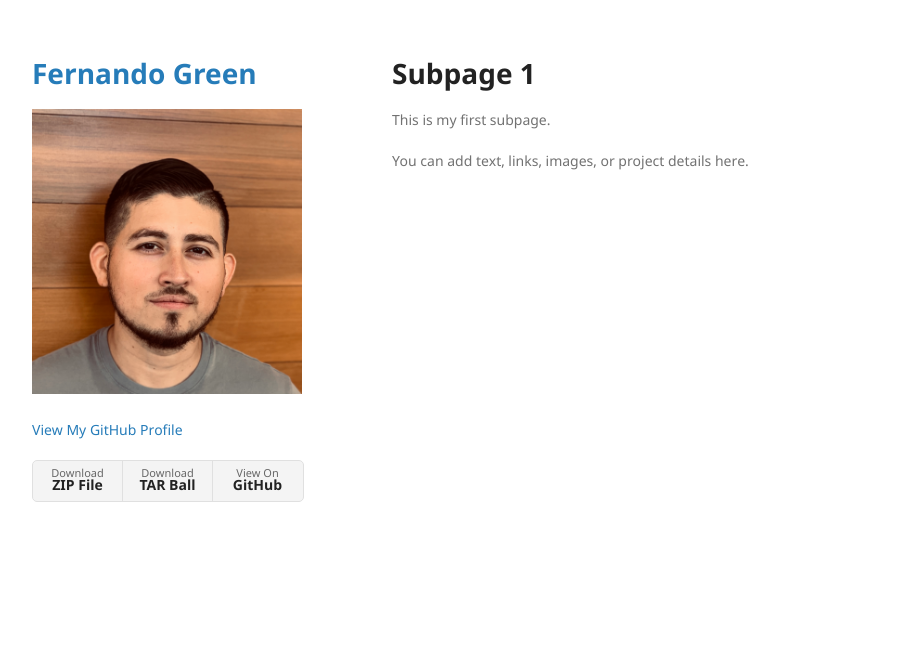
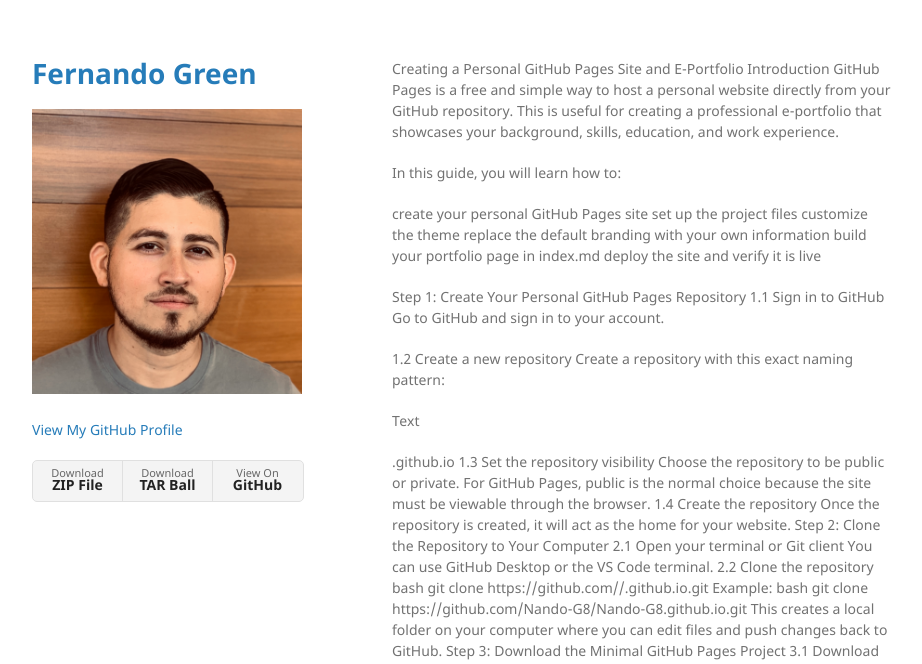
Before and after one commit to Nando-G8/Nando-G8.github.io, a Jekyll site: the page built from subpage_1/index.md, in a window 1280 px wide and 1400 px high. Shown: the top 664 px of the window, without its empty margins (178-1100 px from the left). Built offline with Jekyll 4.4.1, drawn with Linux system fonts in a browser that asks for light colours; the repository's description, which GitHub fills in, is left out; some of the changed text lies outside the part shown.

Commit message:
Revise index.md with GitHub Pages setup guide
Updated index.md to provide a comprehensive guide on creating a personal GitHub Pages site and e-portfolio, including steps for setup, customization, and deployment.

```diff
--- a/subpage_1/index.md
+++ b/subpage_1/index.md
@@ -3,8 +3,191 @@ layout: default
 title: Subpage 1
 ---
 
-# Subpage 1
+Creating a Personal GitHub Pages Site and E-Portfolio
+Introduction
+GitHub Pages is a free and simple way to host a personal website directly from your GitHub repository. This is useful for creating a professional e-portfolio that showcases your background, skills, education, and work experience.
 
-This is my first subpage.
+In this guide, you will learn how to:
 
-You can add text, links, images, or project details here.
+create your personal GitHub Pages site
+set up the project files
+customize the theme
+replace the default branding with your own information
+build your portfolio page in index.md
+deploy the site and verify it is live
+
+Step 1: Create Your Personal GitHub Pages Repository
+1.1 Sign in to GitHub
+Go to GitHub and sign in to your account.
+
+1.2 Create a new repository
+Create a repository with this exact naming pattern:
+
+Text
+<your_github_username>.github.io
+
+1.3 Set the repository visibility
+Choose the repository to be public or private. For GitHub Pages, public is the normal choice because the site must be viewable through the browser.
+
+1.4 Create the repository
+Once the repository is created, it will act as the home for your website.
+
+Step 2: Clone the Repository to Your Computer
+2.1 Open your terminal or Git client
+You can use GitHub Desktop or the VS Code terminal.
+
+2.2 Clone the repository
+
+bash
+git clone https://github.com/<your_github_username>/<your_github_username>.github.io.git
+Example:
+
+bash
+git clone https://github.com/Nando-G8/Nando-G8.github.io.git
+This creates a local folder on your computer where you can edit files and push changes back to GitHub.
+
+Step 3: Download the Minimal GitHub Pages Project
+3.1 Download the project files
+Download the entire minimal project
+<img width="924" height="607" alt="image" src="https://github.com/user-attachments/assets/4c3b5948-c21a-4f2f-af86-eb99aeec761e" />
+
+
+3.2 Unzip the files if necessary
+If the project was downloaded as a zip file, extract it.
+
+3.3 Place the downloaded project in your repository folder
+Move the extracted project files into the local repository directory you cloned in Step 2.
+
+Your repository should now contain the starter website files, including the main homepage file:
+
+Text
+index.md
+This is the file that will serve as the home page of your e-portfolio.
+
+Step 4: Commit and Push the Initial Project Files
+4.1 Check the files in your repository
+Open your repo folder and confirm that the project files are present.
+
+4.2 Add the files to Git
+Run:
+
+bash
+git add .
+4.3 Commit the changes
+Run:
+
+bash
+git commit -m "Initial GitHub Pages setup"
+4.4 Push to GitHub
+Run:
+
+bash
+git push origin main
+If your repository uses a different default branch name, replace main with the correct branch name.
+
+At this point, you have successfully set up the foundation for your GitHub Pages project.
+
+Step 5: Set Up the Theme Using the Project Instructions
+5.1 Read the README file
+Open the README.md file included in the project.
+
+5.2 Follow the “Usage” section
+The project README usually includes setup instructions for:
+
+theme selection
+site configuration
+optional customization settings
+
+5.3 Follow the “Configuration variables” section
+This section often explains how to edit configuration values such as:
+
+site title
+site description
+profile name
+theme options
+navigation settings
+These settings are typically stored in a YAML configuration file such as:
+
+Text
+_config.yml
+
+5.4 Save and commit the configuration changes
+After editing the configuration, commit and push your changes to GitHub.
+
+Step 6: Replace the Stock Image with Your Own Headshot
+6.1 Locate the image file
+In the project files, find the image folder. It is commonly inside something like:
+
+Text
+assets/img/
+or:
+
+Text
+img/
+
+6.2 Replace the default logo or profile photo
+The project includes a stock image file, often named something like:
+
+Text
+logo.png
+Replace it with your own headshot using the same file name for convenience.
+
+This makes the site easier to update without changing file references elsewhere.
+
+6.3 Save the image
+Make sure the file format is supported, such as .png or .jpg.
+
+6.4 Commit the update
+Save, commit, and push the change to GitHub.
+
+Step 7: Rewrite the Homepage Content in index.md
+
+7.1 Open the homepage file
+Navigate to the root file named:
+
+Text
+index.md
+This is the main page of your personal e-portfolio.
+
+7.2 Replace the sample content
+Delete the starter text and write your own information.
+
+A typical professional portfolio page can include:
+
+a short summary or personal statement
+work experience
+education
+projects
+skills
+contact information
+
+- GitHub: [github.com/yourusername](https://github.com/yourusername)
+- Email: yourname@example.com
+
+7.3 Include personal and professional content
+Add information relevant to your academic and professional background
+
+Step 8: Final Commit and Push
+Once you have double checked everything and it is to your satisfaction, commit changes and push
+
+Step 9: Check GitHub Pages Deployment
+9.1 Open your repository on GitHub
+Go to:
+https://github.com/<your_github_username>/<your_github_username>.github.io
+Check whether the GitHub Pages deployment is running successfully.
+
+
+9.3 Confirm that deployment succeeded
+If the build finishes successfully, GitHub Pages will publish your site.
+
+Step 10: View Your Live Portfolio Website
+After deployment completes, visit your website in a browser:
+
+Text
+https://<your_github_username>.github.io
+
+If the page loads and shows your updated content, the site has been successfully deployed.
+
+Links:
+Minimal Theme
+[https://github.com/pages-themes/minimal](https://github.com/pages-themes/minimal)
```
